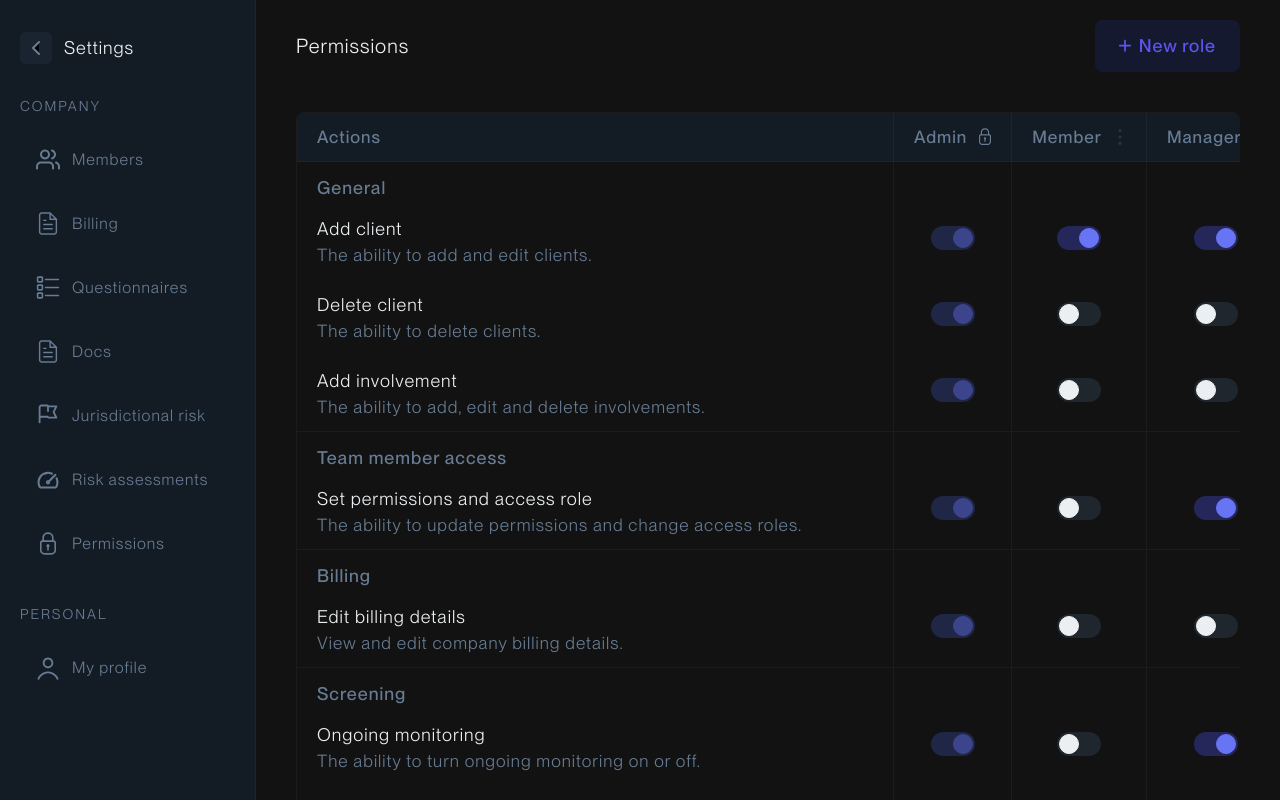
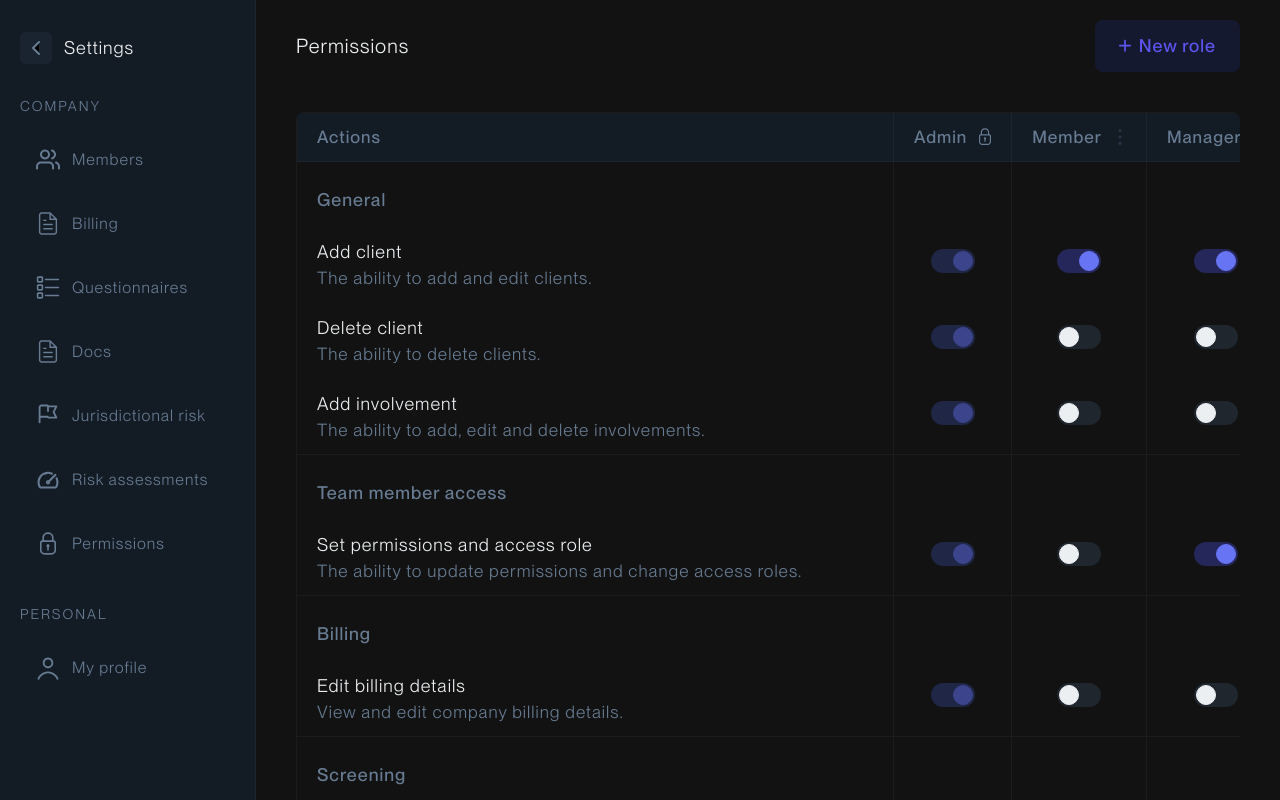
Before and after one commit to joonassuur/permissions-page, a React (Vite) app: page / in a window 1280 px wide. Shown: the top 800 px of the page. Built offline with nearby package versions, Linux system fonts and the light colour scheme.

Commit message:
more padding adjustments

```diff
--- a/src/components/PermissionsTable.tsx
+++ b/src/components/PermissionsTable.tsx
@@ -49,7 +49,7 @@ function PermissionsTable({
     return permissions.map((field) => (
       <React.Fragment key={field.key}>
         <tr className="border-t border-border">
-          <td className="px-5 font-medium pt-3 text-lg text-secondary border-l border-border">
+          <td className="px-5 font-medium pt-6 pb-3 text-lg text-secondary border-l border-border">
             {field.title}
           </td>
           {roles.map((role) => (
@@ -134,7 +134,7 @@ function PermissionsTable({
                     <span
                       className="truncate cursor-default"
                       title={role.name}
-                      style={{ maxWidth: '80px' }}
+                      style={{ maxWidth: '110px' }}
                     >
                       {role.name}
                     </span>
--- a/src/components/Tooltip.tsx
+++ b/src/components/Tooltip.tsx
@@ -10,7 +10,7 @@ function Tooltip({ text, x, y }: Props) {
       className="absolute z-10 max-w-40"
       style={{
         left: `${x}px`,
-        top: `${y - 40}px`,
+        top: `${y - 50}px`,
         transform: 'translateX(-50%)',
       }}
     >
```
